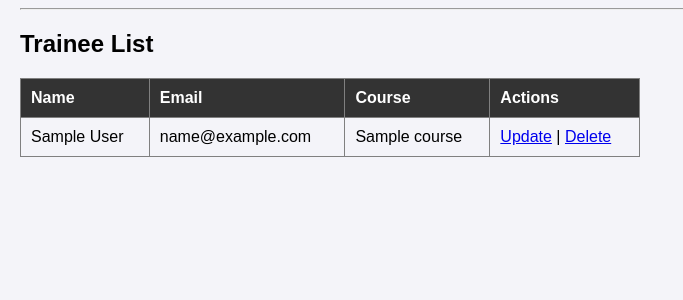
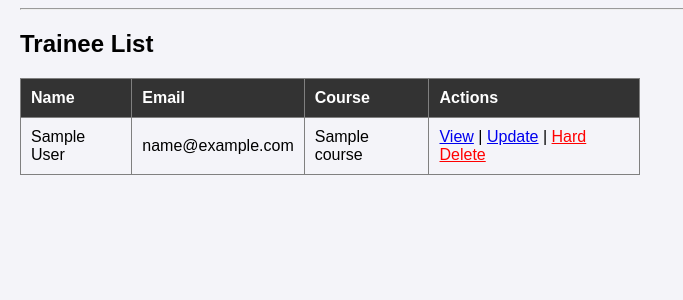
Before and after one commit to MariamAsall/djangolab1, a Django app: page /trainee/ in a window 1280 px wide. Shown: the part 38-338 px from the top of the page, without its empty margins (0-683 px from the left). Run offline with Django 4.2, Linux system fonts and the light colour scheme; tables that the repository leaves empty hold one stand-in row (values such as "Sample post").

Commit message:
Create list and details templates for Trainee

```diff
--- a/ITIan/templates/trainee/list.html
+++ b/ITIan/templates/trainee/list.html
@@ -5,8 +5,7 @@
         <tr>
             <th>Name</th>
             <th>Email</th>
-            <th>Course</th>
-            <th>Actions</th>
+            <th>Course</th> <th>Actions</th>
         </tr>
         {% for trainee in trainees %}
         <tr>
@@ -14,8 +13,15 @@
             <td>{{ trainee.email }}</td>
             <td>{{ trainee.course.name }}</td>
             <td>
+                <a href="{% url 'trainee_details' trainee.id %}">View</a> |
+
                 <a href="{% url 'update_trainee' trainee.id %}">Update</a> |
-                <a href="{% url 'delete_trainee' trainee.id %}">Delete</a>
+
+                <a href="{% url 'delete_trainee' trainee.id %}"
+                   style="color: red;"
+                   onclick="return confirm('Are you sure you want to delete this trainee permanently?')">
+                   Hard Delete
+                </a>
             </td>
         </tr>
         {% endfor %}
```
